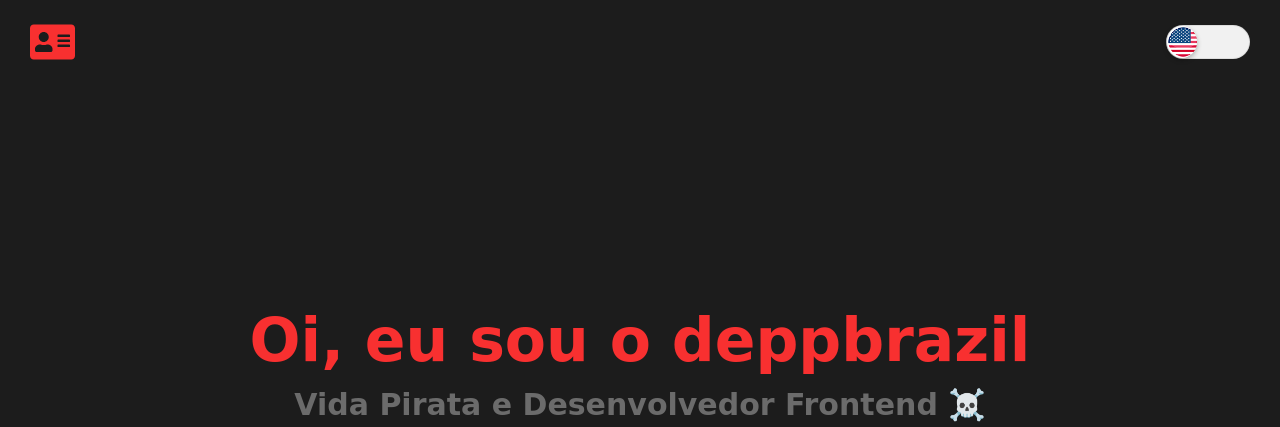
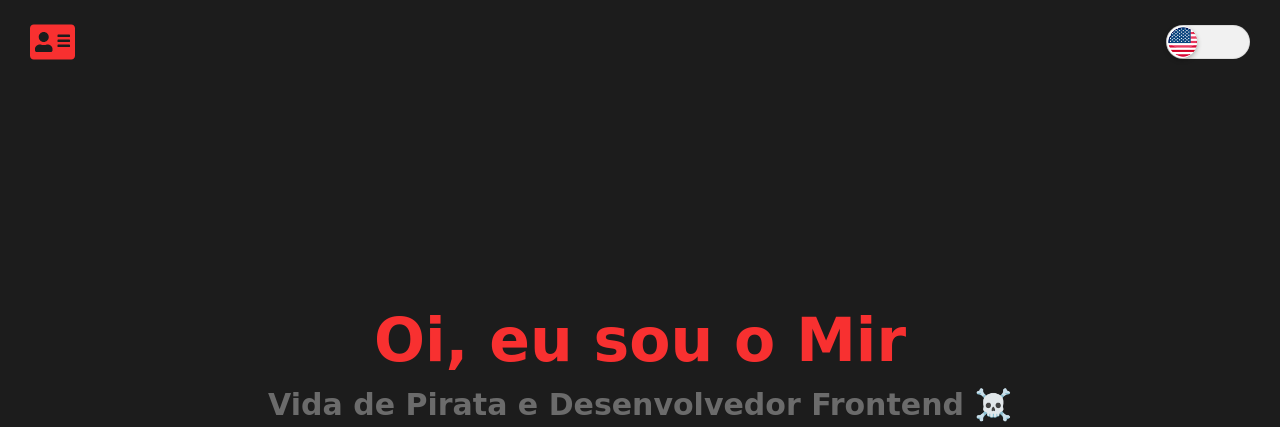
Before and after one commit to deppbrazil/deppbrazilBR.github.io, a website: page index.html in a window 1280 px wide. Shown: the top 427 px of the page. Drawn offline with Linux system fonts and the light colour scheme; a web font is replaced by a local one.

Commit message:
bugFix @media-querie + alt name home

```diff
--- a/index.html
+++ b/index.html
@@ -40,8 +40,8 @@
     </div>
 
     <section class="container">
-        <h1>Oi, eu sou o deppbrazil</h1>
-        <h2>Vida Pirata e Desenvolvedor Frontend ☠️</h2>
+        <h1>Oi, eu sou o Mir</h1>
+        <h2>Vida de Pirata e Desenvolvedor Frontend ☠️</h2>
         <div class="wrapper">
             <div class="container-icons">
                 <a target="_blank" href="https://www.facebook.com/deppbrazil"><i class="fab fa-facebook-square"></i></a>
```
Also changed, not shown: dist/css/main.css, dist/css/media-queries.css.
